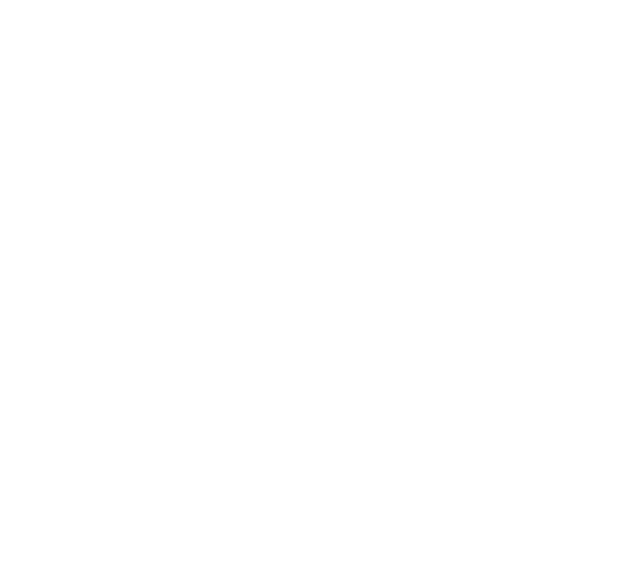
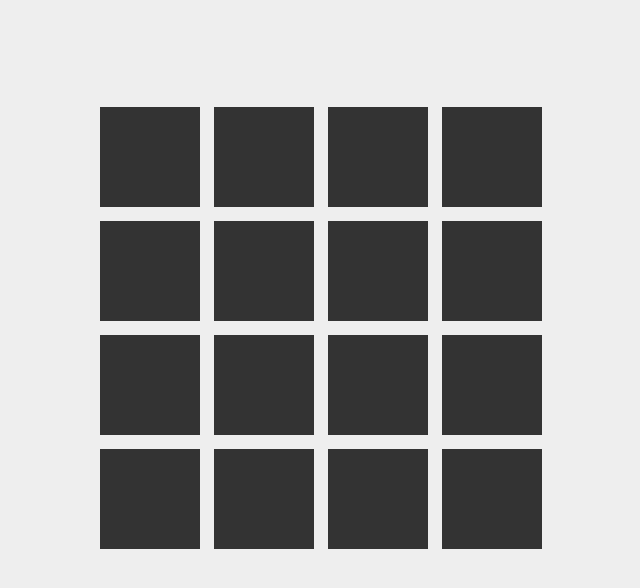
Before and after one commit to AaronHalsell/mtecSourceControlProject, a plain HTML site: page index.html in a window 1280 px wide. Shown: the whole page, without its empty margins (319-959 px from the left). Drawn offline with nearby package versions, Linux system fonts and the light colour scheme.

Commit message:
edited code so that it should work

```diff
--- a/app.js
+++ b/app.js
@@ -0,0 +1,49 @@
+//Populating DOM with 16 duplicate box divs
+
+let boxes = $('#boxes');
+
+    $('<div class = boxElement></div>').appendTo(boxes);
+    $('<div class = boxElement></div>').appendTo(boxes);
+    $('<div class = boxElement></div>').appendTo(boxes);
+    $('<div class = boxElement></div>').appendTo(boxes);
+    $('<div class = boxElement></div>').appendTo(boxes);
+    $('<div class = boxElement></div>').appendTo(boxes);
+    $('<div class = boxElement></div>').appendTo(boxes);
+    $('<div class = boxElement></div>').appendTo(boxes);
+    $('<div class = boxElement></div>').appendTo(boxes);
+    $('<div class = boxElement></div>').appendTo(boxes);
+    $('<div class = boxElement></div>').appendTo(boxes);
+    $('<div class = boxElement></div>').appendTo(boxes);
+    $('<div class = boxElement></div>').appendTo(boxes);
+    $('<div class = boxElement></div>').appendTo(boxes);
+    $('<div class = boxElement></div>').appendTo(boxes);
+    $('<div class = boxElement></div>').appendTo(boxes);
+
+//Adding majority of styles here to show it can be done through JQuery (inline styles are messy IMO though)
+
+$('body')
+    .css({
+        'background-color': '#eee'
+    });
+
+$('#boxes')
+    .css({
+        'display': 'flex',
+        'margin': '100px auto',
+        'justify-content': 'space-between',
+        'flex-wrap': 'wrap',
+        'width': '442px'
+    });
+
+
+$('.boxElement')
+    .css({
+        'padding': '50px',
+        'margin': '7px 0'
+    });
+
+//The click event
+
+$('#boxes').on('click', '.boxElement', function() {
+    $(this).toggleClass('clicked');
+});
--- a/index.html
+++ b/index.html
@@ -4,11 +4,9 @@
     <link rel="stylesheet" href="styles.css">
     <link href="https://fonts.googleapis.com/css2?family=Roboto&display=swap" rel="stylesheet">
   </head>
-  <body >
-    <div id = 'contentContainer'>
+  <body id = 'contentContainer'>
       <div id = "boxes"></div>
     <script src="https://code.jquery.com/jquery-3.6.0.slim.min.js" integrity="sha256-u7e5khyithlIdTpu22PHhENmPcRdFiHRjhAuHcs05RI=" crossorigin="anonymous"></script>
     <script src="app.js"></script>
-    </div>
   </body>
 </html>
--- a/styles.css
+++ b/styles.css
@@ -0,0 +1,9 @@
+/* there were the 2 styles that had to be done in the stylesheet in order for the toggleClass to work */
+
+.boxElement {
+    background-color: #333;
+}
+
+.clicked {
+    background-color: #999;
+}
```
